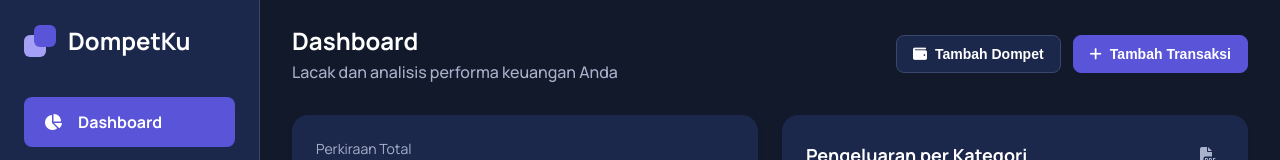
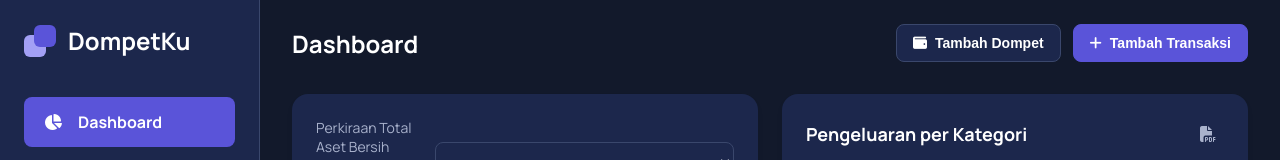
Before and after one commit to izuazu/DompetKu, a plain HTML site: page index.html in a window 1280 px wide. Shown: the top 160 px of the page. Drawn offline with nearby package versions, Linux system fonts and the light colour scheme.

Commit message:
second commit

```diff
--- a/index.html
+++ b/index.html
@@ -45,7 +45,6 @@
             <header class="main-header">
                 <div class="header-title">
                     <h2 id="page-title">Dashboard</h2>
-                    <p id="page-subtitle">Lacak dan analisis performa keuangan Anda</p>
                 </div>
                 <div class="header-actions">
                      <button class="btn" id="add-wallet-btn"><i class="fa-solid fa-wallet"></i> Tambah Dompet</button>
```
